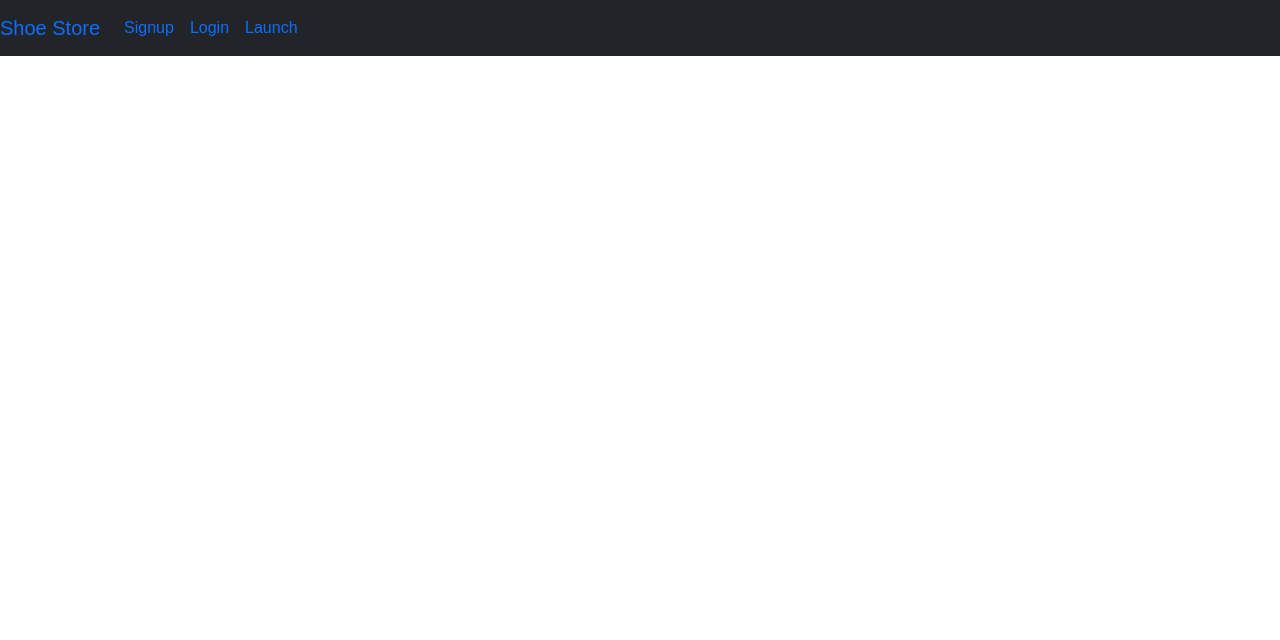
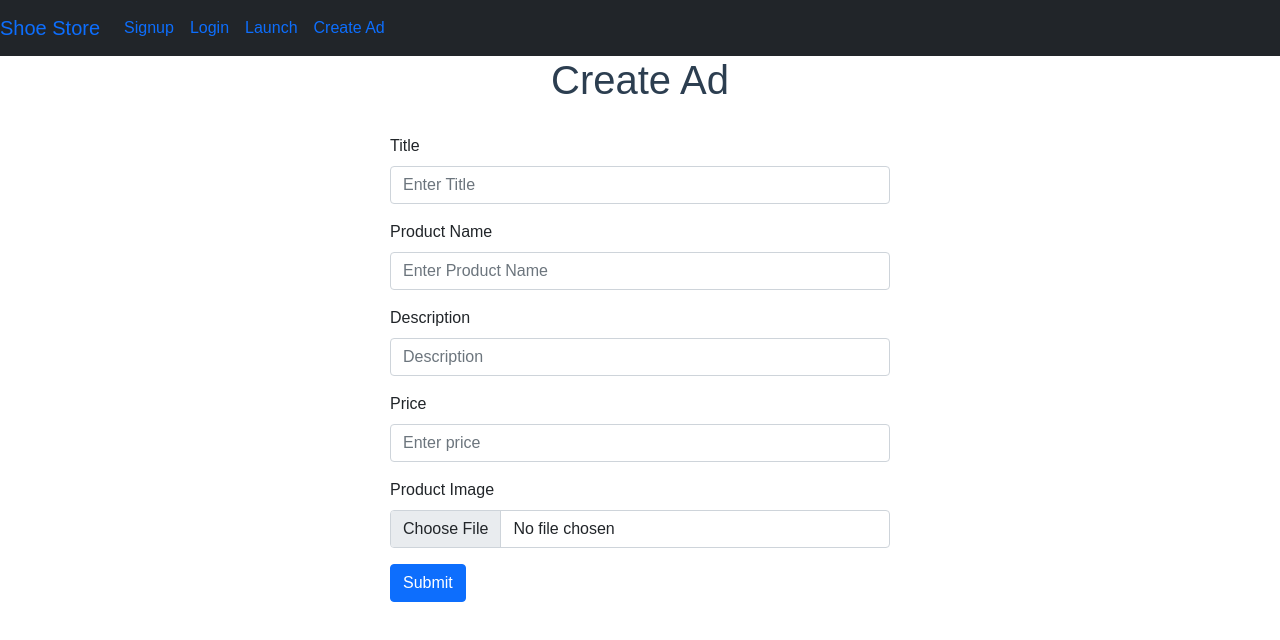
Before and after one commit to mubishk292/shoe-store, a React (Create React App) app: page /create-ad in a window 1280 px wide. Shown: the top 640 px of the page. Built offline with nearby package versions, Linux system fonts and the light colour scheme; no server answers.

Commit message:
creating make ad

```diff
--- a/src/App.js
+++ b/src/App.js
@@ -12,7 +12,7 @@ import LaunchPage from './components/launchPage/launchpage'
 import LaunchShoe from './components/launchPage/launchShoe'
 import Cart from './components/Cart/cart'
 import myStore from './store/store';
-
+import CreateAd from './components/createAd/createAd';
 export default () => {
 
   const shoes_ad = {
@@ -117,6 +117,7 @@ export default () => {
         <Route path='/signup' element={<Signup />} />
         <Route path='/login' element={<Login />} />
         <Route path='/dashboard' element={<Dashboard />} />
+        <Route path='/create-ad' element={<CreateAd />} />
         <Route path='/launch' element={<LaunchPage data={shoes_ad} />} />
         <Route path='/launch/:index' element={<LaunchShoe data={shoes_ad} />} />
         <Route path='/cart' element={<Cart  />} />
--- /dev/null
+++ b/src/components/createAd/createAd.js
@@ -0,0 +1,73 @@
+import axios from "axios"
+import { useForm } from "react-hook-form"
+import { Form, Button } from 'react-bootstrap'
+
+export default ()=>{
+
+    let { register, handleSubmit, formState: { errors } } = useForm();
+
+    const formSubmisiion = async (myData)=>{
+        console.log(myData);
+
+        let form = new FormData;
+        form.append('title', myData.title)
+        form.append('name', myData.name)
+        form.append('description', myData.description)
+        form.append('price', myData.price)
+        form.append('file', myData.pic[0])
+
+        axios.post('/create-ad', form)
+    }
+
+    return <div>
+        <header>
+            <h1>Create Ad</h1>
+        </header>
+
+        <Form className='loginForm' onSubmit={handleSubmit(formSubmisiion)}>
+            <Form.Group className="mb-3" controlId="formBasicUsername">
+                <Form.Label>Title</Form.Label>
+                <Form.Control type="text" placeholder="Enter Title" {...register('title', { required: true })} />
+                {errors.title ? <div className="red">
+                    Please enter a valid Title
+                </div> : null}
+            </Form.Group>
+
+            <Form.Group className="mb-3" controlId="formBasicEmail">
+                <Form.Label>Product Name</Form.Label>
+                <Form.Control type="text" placeholder="Enter Product Name" {...register('name', { required: true })} />
+                {errors.name ? <div className="red">
+                    Please enter a valid Product Name
+                </div> : null}
+            </Form.Group>
+
+            <Form.Group className="mb-3" controlId="formBasicPassword">
+                <Form.Label>Description</Form.Label>
+                <Form.Control type='text' placeholder="Description" {...register('description', { required: true, minLength: 6 })} />
+                {errors.description ? <div className="red">
+                    Please enter description
+                </div> : null}
+            </Form.Group>
+
+            <Form.Group className="mb-3" controlId="formBasicFile">
+            <Form.Label>Price</Form.Label>
+                <Form.Control type="number" placeholder="Enter price" {...register('price', { required: true })} />
+                {errors.price ? <div className="red">
+                    Please enter price
+                </div> : null}
+            </Form.Group>
+
+            <Form.Group className="mb-3" controlId="formBasicFile">
+            <Form.Label>Product Image</Form.Label>
+                <Form.Control type="file" placeholder="Enter price" {...register('pic', { required: true })} />
+                {errors.pic ? <div className="red">
+                    Please upload your file
+                </div> : null}
+            </Form.Group>
+
+            <Button variant="primary" type="submit">
+                Submit
+            </Button>
+        </Form>
+    </div>
+}
--- a/src/components/header/header.js
+++ b/src/components/header/header.js
@@ -32,6 +32,7 @@ export default () => {
             user.name ? null :
               <Nav.Link ><Link to="/signup">Signup</Link></Nav.Link>
           }
+
           {
             user.name ? null :
               <Nav.Link ><Link to="/login">Login</Link></Nav.Link>
@@ -40,7 +41,9 @@ export default () => {
             user.name ?
               <Nav.Link ><Link to="/dashboard">Dashboard</Link></Nav.Link> : null
           }
+
           <Nav.Link ><Link to="/launch">Launch</Link></Nav.Link>
+          <Nav.Link ><Link to="/create-ad">Create Ad</Link></Nav.Link>
 
           {!user.name ? null :
             <Nav.Link><Link to="" onClick={() => {
--- a/src/components/launchPage/launchShoe.js
+++ b/src/components/launchPage/launchShoe.js
@@ -2,7 +2,7 @@ import { useParams } from "react-router-dom"
 import { Button, Col, Row } from "react-bootstrap";
 import './file.css'
 import { useState } from "react";
-import { Link , useNavigate } from 'react-router-dom'
+import { useNavigate } from 'react-router-dom'
 import { useSelector } from 'react-redux'
 
 export default ({ data }) => {
--- a/src/components/signupLogin/signup.js
+++ b/src/components/signupLogin/signup.js
@@ -29,7 +29,7 @@ export default () => {
             <Form.Group className="mb-3" controlId="formBasicUsername">
                 <Form.Label>Username</Form.Label>
                 <Form.Control type="text" placeholder="Enter username" {...register('name', { required: true })} />
-                {errors.username ? <div className="red">
+                {errors.name ? <div className="red">
                     Please enter a valid Username
                 </div> : null}
             </Form.Group>
```
Also changed, not shown: 2 other files (tests, documents, lock files or other folders).
